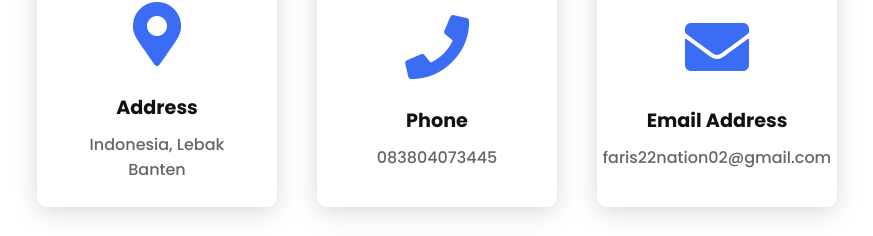
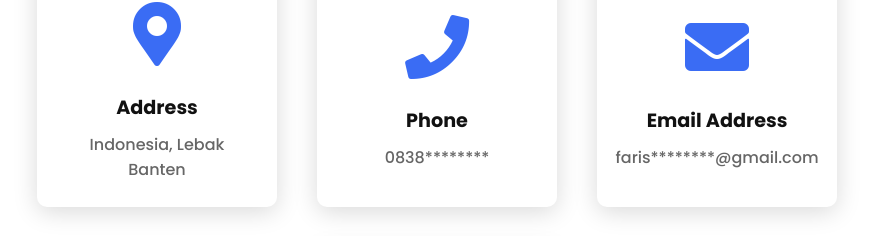
Before and after one commit to Rissfaris/faris, a plain HTML site: page index.html in a window 1280 px wide. Shown: the part 4989-5225 px from the top of the page, without its empty margins (203-1076 px from the left). Drawn offline with nearby package versions, Linux system fonts and the light colour scheme.

Commit message:
Update index.html

```diff
--- a/index.html
+++ b/index.html
@@ -210,7 +210,7 @@
               </div>
               <div class="info">
                 <h3>Phone</h3>
-                <span>083804073445</span>
+                <span>0838********</span>
               </div>
             </div>
             <div class="card reveal">
@@ -219,7 +219,7 @@
               </div>
               <div class="info">
                 <h3>Email Address</h3>
-                <span>faris22nation02@gmail.com</span>
+                <span>faris********@gmail.com</span>
               </div>
             </div>
             <div class="card reveal">
```
